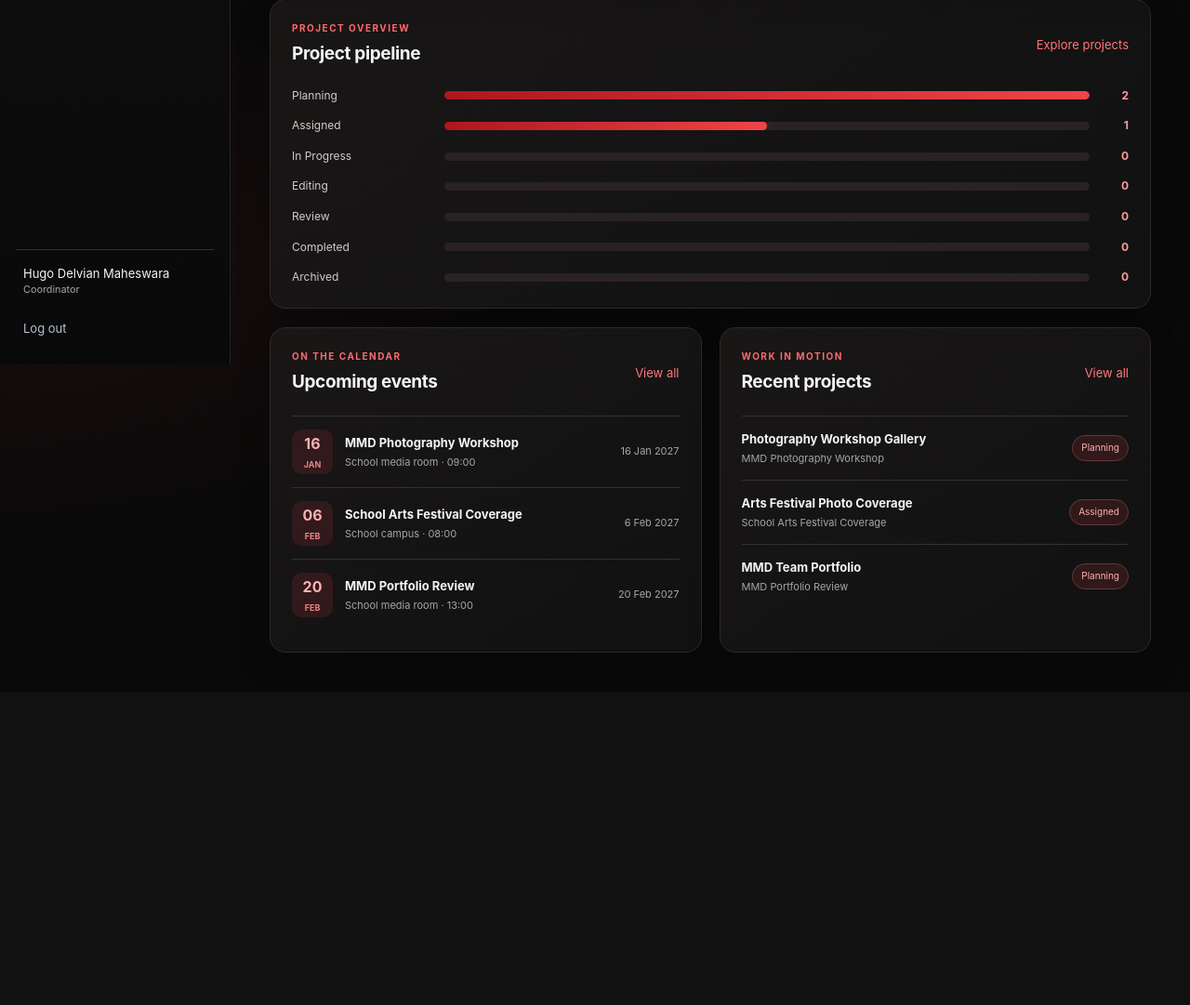
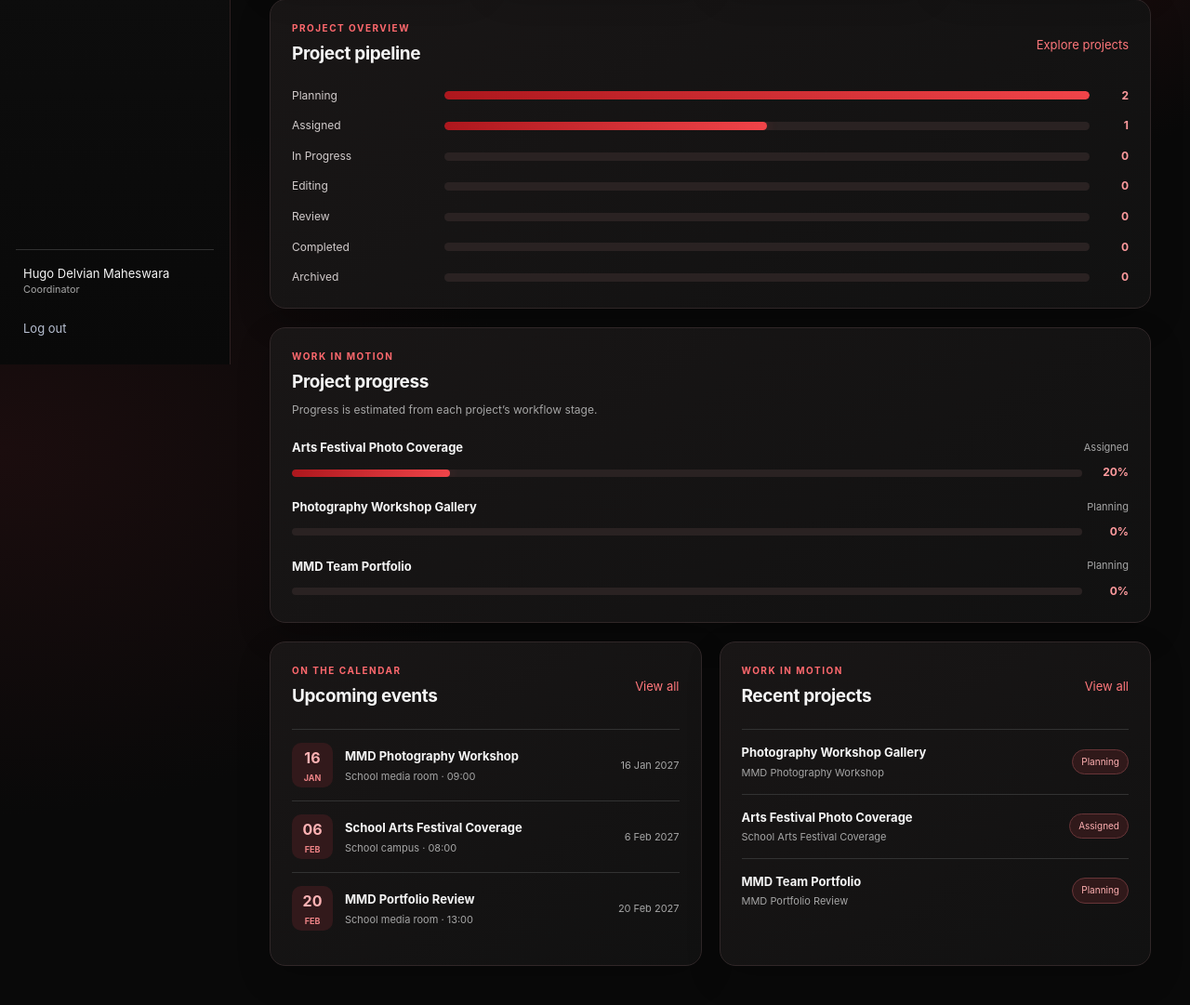
Before and after one commit to Hugo-Code21/MMD-Management-System, a PHP site: page /dashboard.php in a window 1280 px wide. Shown: the part 408-1489 px from the top of the page at 93% size. Before the commit the page ends 1110 px from the top, so only its background shows below. Run offline with PHP 8.4, Linux system fonts and the light colour scheme; the visitor is signed in with stand-in values (Sample User, id 1); data comes from the database, SQL or seed files in the repository; tables that the repository leaves empty hold one stand-in row (values such as "Sample post").

Commit message:
added new feature showing progress bar

```diff
--- a/assets/css/app.css
+++ b/assets/css/app.css
@@ -814,6 +814,73 @@ td {
   text-align: right;
 }
 
+.project-progress-panel {
+  margin-bottom: 20px;
+}
+
+.project-progress-panel .section-heading {
+  align-items: flex-start;
+}
+
+.project-progress-panel .section-heading .muted {
+  margin: 6px 0 0;
+  font-size: 12px;
+}
+
+.project-progress-chart {
+  display: grid;
+  gap: 17px;
+}
+
+.project-progress-row {
+  display: grid;
+  gap: 8px;
+}
+
+.project-progress-heading,
+.project-progress-details {
+  display: flex;
+  align-items: center;
+  justify-content: space-between;
+  gap: 12px;
+}
+
+.project-progress-heading strong {
+  overflow-wrap: anywhere;
+  font-size: 13px;
+}
+
+.project-progress-status {
+  flex: 0 0 auto;
+  color: var(--muted);
+  font-size: 11px;
+}
+
+.project-progress-track {
+  display: block;
+  height: 8px;
+  flex: 1;
+  overflow: hidden;
+  border-radius: 999px;
+  background: #2a2222;
+}
+
+.project-progress-bar {
+  display: block;
+  height: 100%;
+  border-radius: inherit;
+  background: linear-gradient(90deg, #ad171d, #f04449);
+  box-shadow: 0 0 14px #ef3a4035;
+  transition: width 0.3s ease;
+}
+
+.project-progress-percent {
+  width: 38px;
+  color: #ff9b9e;
+  font-size: 12px;
+  text-align: right;
+}
+
 @media (max-width: 720px) {
   .brand {
     width: 154px;
--- a/dashboard.php
+++ b/dashboard.php
@@ -18,6 +18,10 @@ if (can_manage($user)) {
          FROM projects p LEFT JOIN events e ON e.id = p.event_id
          ORDER BY p.updated_at DESC LIMIT 5'
     )->fetchAll();
+    $progressProjects = db()->query(
+        'SELECT id, title, status FROM projects
+         WHERE status != "Archived" ORDER BY updated_at DESC'
+    )->fetchAll();
 } else {
     $statement = db()->prepare(
         'SELECT p.id, p.title, p.status, p.due_date, e.event_name
@@ -28,7 +32,23 @@ if (can_manage($user)) {
     );
     $statement->execute(['user_id' => $user['id']]);
     $recentProjects = $statement->fetchAll();
+    $progressStatement = db()->prepare(
+        'SELECT p.id, p.title, p.status FROM projects p
+         JOIN project_members pm ON pm.project_id = p.id
+         WHERE pm.member_id = :member_id AND p.status != "Archived"
+         ORDER BY p.updated_at DESC'
+    );
+    $progressStatement->execute(['member_id' => $user['member_id']]);
+    $progressProjects = $progressStatement->fetchAll();
 }
+$statusProgress = [
+    'Planning' => 0,
+    'Assigned' => 20,
+    'In Progress' => 40,
+    'Editing' => 60,
+    'Review' => 80,
+    'Completed' => 100,
+];
 $pipelineQuery = can_manage($user)
     ? db()->query('SELECT status, COUNT(*) AS total FROM projects GROUP BY status')
     : db()->prepare(
@@ -68,6 +88,24 @@ foreach ($projectPipeline as $status => $total) {
         . '<strong class="pipeline-total">' . $total . '</strong></div>';
 }
 echo '</div></section>'
+    . '<section class="panel project-progress-panel"><div class="section-heading"><div><p class="eyebrow">WORK IN MOTION</p><h2>Project progress</h2><p class="muted">Progress is estimated from each project’s workflow stage.</p></div></div>';
+if ($progressProjects === []) {
+    echo '<p class="empty-state">No active projects to track yet.</p>';
+} else {
+    echo '<div class="project-progress-chart" role="list" aria-label="Progress of each project">';
+    foreach ($progressProjects as $project) {
+        $progress = $statusProgress[$project['status']] ?? 0;
+        echo '<article class="project-progress-row" role="listitem">'
+            . '<div class="project-progress-heading"><strong>' . e($project['title']) . '</strong>'
+            . '<span class="project-progress-status">' . e($project['status']) . '</span></div>'
+            . '<div class="project-progress-details"><span class="project-progress-track" role="progressbar"'
+            . ' aria-label="Progress for ' . e($project['title']) . '" aria-valuemin="0" aria-valuemax="100"'
+            . ' aria-valuenow="' . $progress . '"><span class="project-progress-bar" style="width:' . $progress . '%"></span></span>'
+            . '<strong class="project-progress-percent">' . $progress . '%</strong></div></article>';
+    }
+    echo '</div>';
+}
+echo '</section>'
     . '<div class="content-grid"><section class="panel"><div class="section-heading"><div><p class="eyebrow">ON THE CALENDAR</p><h2>Upcoming events</h2></div><a href="' . e(url('events.php')) . '">View all</a></div>';
 if ($upcomingEvents === []) {
     echo '<p class="empty-state">No upcoming events yet.</p>';
--- a/includes/helpers.php
+++ b/includes/helpers.php
@@ -178,7 +178,7 @@ function render_header(string $title, ?array $user = null): void
         . '<meta name="viewport" content="width=device-width, initial-scale=1, viewport-fit=cover">'
         . '<meta name="color-scheme" content="dark"><title>' . $pageTitle . ' · MMD, Media Mahardhika Division</title>'
         . '<link rel="icon" type="image/png" href="' . e(url('assets/7753.png')) . '">'
-        . '<link rel="stylesheet" href="' . e(url('assets/css/app.css?v=20261005-brand-1')) . '"></head><body>';
+        . '<link rel="stylesheet" href="' . e(url('assets/css/app.css?v=20261006-project-progress-1')) . '"></head><body>';
     if ($user !== null) {
         echo '<div class="app-shell"><aside class="sidebar">' . brand_link('dashboard.php')
             . '<nav aria-label="Main navigation"><a href="' . e(url('dashboard.php')) . '">Dashboard</a>'
```
